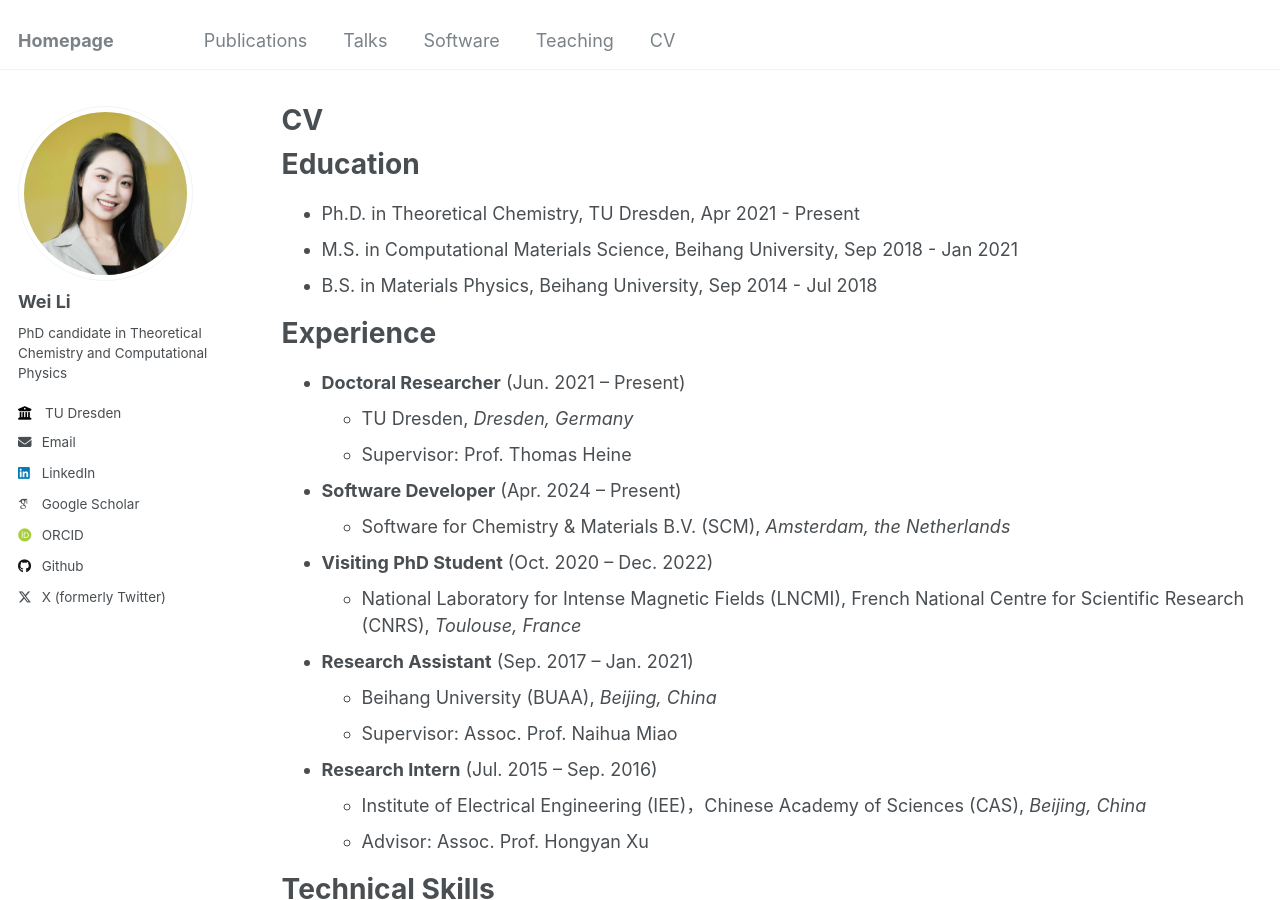
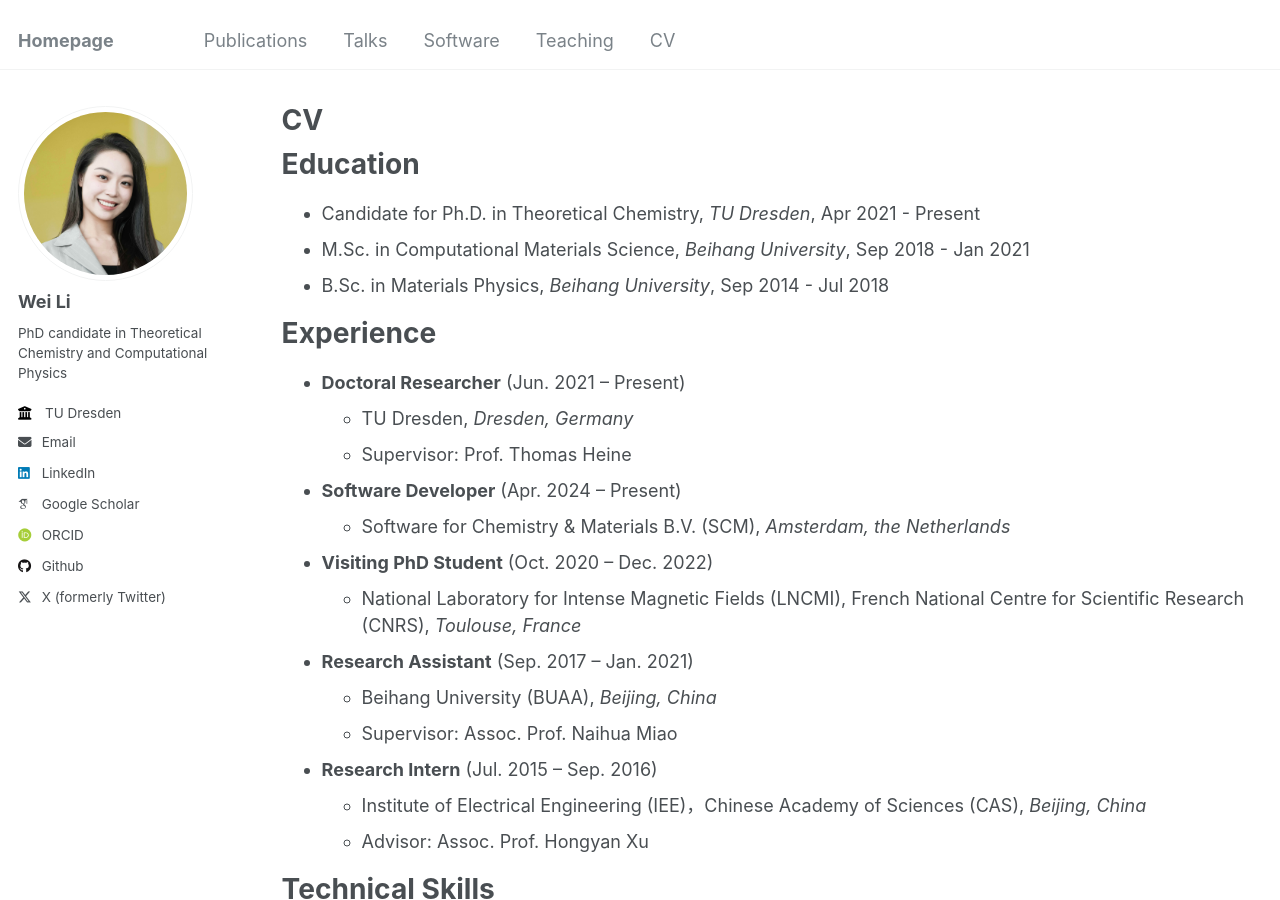
Before and after one commit to i-wli/i-wli.github.io, a Jekyll site: the page built from _pages/cv.md, in a window 1280 px wide and 900 px high. Built offline with Jekyll 4.4.1, drawn with Linux system fonts in a browser that asks for light colours; some web fonts are replaced.

Commit message:
update cv

```diff
--- a/_pages/cv.md
+++ b/_pages/cv.md
@@ -11,9 +11,9 @@ redirect_from:
 
 Education
 ======
-* Ph.D. in Theoretical Chemistry, TU Dresden, Apr 2021 - Present
-* M.S. in Computational Materials Science, Beihang University, Sep 2018 - Jan 2021
-* B.S. in Materials Physics, Beihang University, Sep 2014 - Jul 2018
+* Candidate for Ph.D. in Theoretical Chemistry, _TU Dresden_, Apr 2021 - Present
+* M.Sc. in Computational Materials Science, _Beihang University_, Sep 2018 - Jan 2021
+* B.Sc. in Materials Physics, _Beihang University_, Sep 2014 - Jul 2018
 
 Experience
 ======
```
